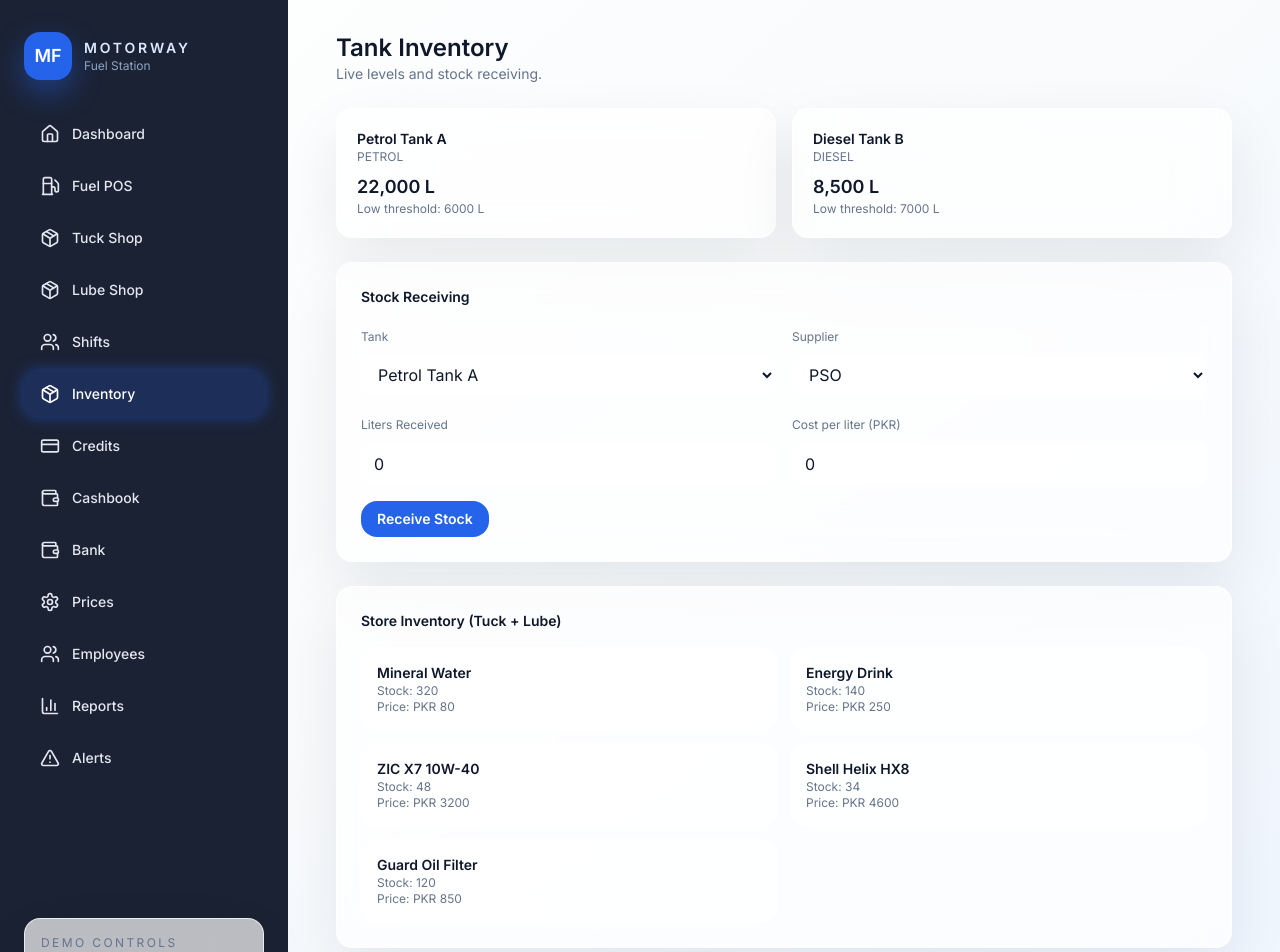
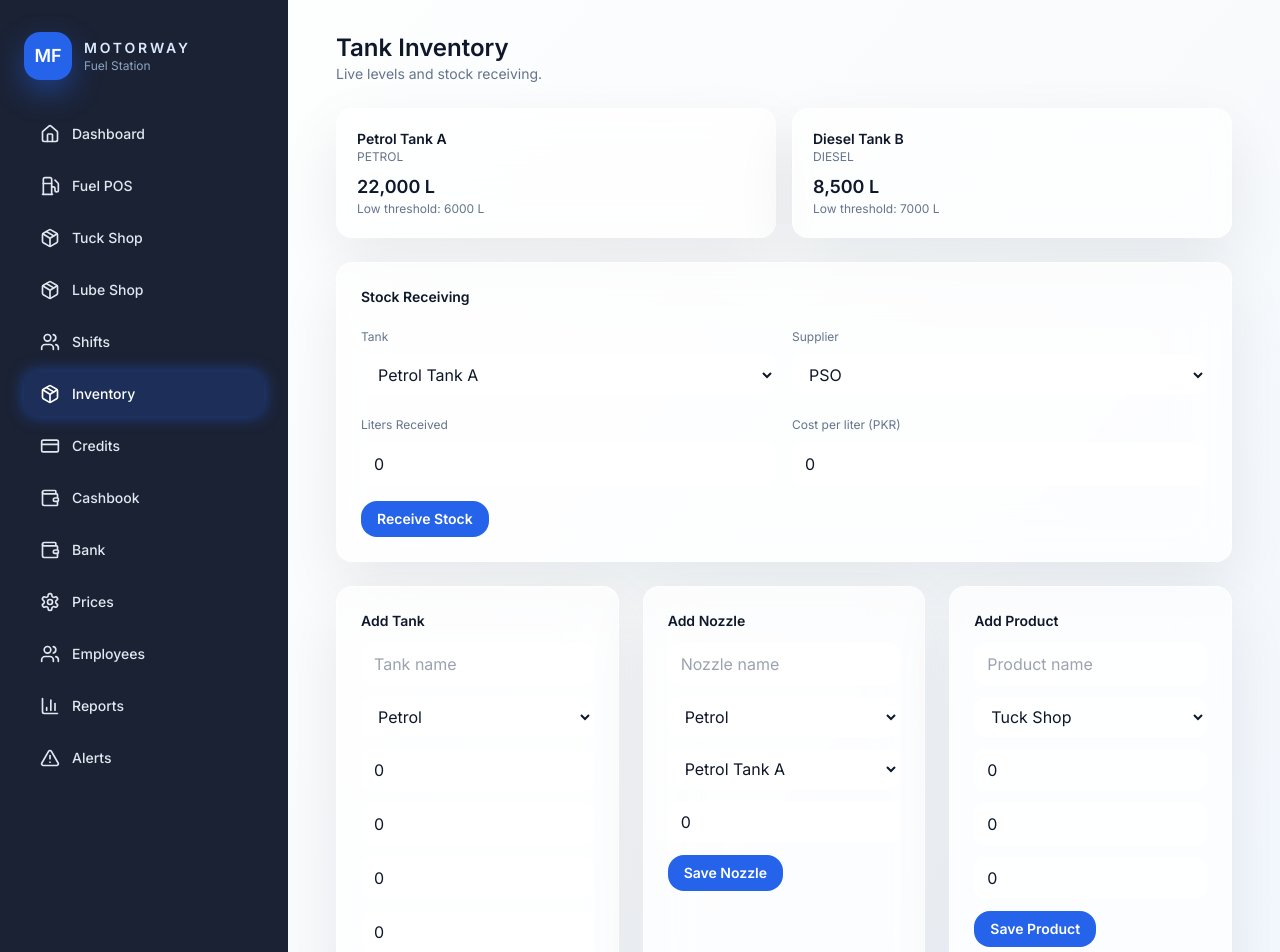
Before and after one commit to umii143/motorway-petroleum-web, a React (Vite) app: page /inventory in a window 1280 px wide. Shown: the top 952 px of the page. Built offline with nearby package versions, Linux system fonts and the light colour scheme.

Commit message:
Add inventory setup forms for tanks and products

```diff
--- a/src/pages/InventoryPage.tsx
+++ b/src/pages/InventoryPage.tsx
@@ -7,12 +7,91 @@ export default function InventoryPage() {
   const [liters, setLiters] = useState(0);
   const [cost, setCost] = useState(0);
   const [supplierId, setSupplierId] = useState(state.supplierLedgers[0]?.id ?? "");
+  const [newTankName, setNewTankName] = useState("");
+  const [newTankFuel, setNewTankFuel] = useState<"petrol" | "diesel">("petrol");
+  const [newTankCapacity, setNewTankCapacity] = useState(0);
+  const [newTankCurrent, setNewTankCurrent] = useState(0);
+  const [newTankThreshold, setNewTankThreshold] = useState(0);
+  const [newTankCost, setNewTankCost] = useState(0);
+  const [newNozzleName, setNewNozzleName] = useState("");
+  const [newNozzleFuel, setNewNozzleFuel] = useState<"petrol" | "diesel">("petrol");
+  const [newNozzleTank, setNewNozzleTank] = useState(state.tanks[0]?.id ?? "");
+  const [newNozzleOpening, setNewNozzleOpening] = useState(0);
+  const [newProductName, setNewProductName] = useState("");
+  const [newProductCategory, setNewProductCategory] = useState<"tuck" | "lube">("tuck");
+  const [newProductPrice, setNewProductPrice] = useState(0);
+  const [newProductCost, setNewProductCost] = useState(0);
+  const [newProductStock, setNewProductStock] = useState(0);
 
   const handleReceive = () => {
     if (liters <= 0 || cost <= 0) return;
     dispatch({ type: "RECEIVE_STOCK", payload: { tankId, liters, costPerLiter: cost, supplierId } });
     setLiters(0);
     setCost(0);
+  };
+
+  const handleAddTank = () => {
+    if (
+      !newTankName ||
+      newTankCapacity <= 0 ||
+      newTankThreshold < 0 ||
+      newTankCost <= 0
+    ) {
+      return;
+    }
+    dispatch({
+      type: "ADD_TANK",
+      payload: {
+        id: crypto.randomUUID(),
+        name: newTankName,
+        fuelType: newTankFuel,
+        capacityLiters: newTankCapacity,
+        currentLiters: newTankCurrent,
+        lowThresholdLiters: newTankThreshold,
+        costPricePerLiter: newTankCost,
+      },
+    });
+    setNewTankName("");
+    setNewTankCapacity(0);
+    setNewTankCurrent(0);
+    setNewTankThreshold(0);
+    setNewTankCost(0);
+  };
+
+  const handleAddNozzle = () => {
+    if (!newNozzleName || !newNozzleTank) return;
+    dispatch({
+      type: "ADD_NOZZLE",
+      payload: {
+        id: crypto.randomUUID(),
+        name: newNozzleName,
+        fuelType: newNozzleFuel,
+        tankId: newNozzleTank,
+        meterOpening: newNozzleOpening,
+        meterClosing: newNozzleOpening,
+      },
+    });
+    setNewNozzleName("");
+    setNewNozzleOpening(0);
+  };
+
+  const handleAddProduct = () => {
+    if (!newProductName || newProductPrice <= 0 || newProductCost <= 0) return;
+    dispatch({
+      type: "ADD_PRODUCT",
+      payload: {
+        id: crypto.randomUUID(),
+        name: newProductName,
+        category: newProductCategory,
+        price: newProductPrice,
+        costPrice: newProductCost,
+        stock: newProductStock,
+      },
+    });
+    setNewProductName("");
+    setNewProductPrice(0);
+    setNewProductCost(0);
+    setNewProductStock(0);
   };
 
   return (
@@ -91,6 +170,147 @@ export default function InventoryPage() {
         </button>
       </div>
 
+      <div className="grid gap-6 lg:grid-cols-3">
+        <div className="glass-card p-6 space-y-3">
+          <h2 className="text-sm font-semibold">Add Tank</h2>
+          <input
+            className="w-full rounded-xl border border-white/70 bg-white/70 px-3 py-2"
+            value={newTankName}
+            onChange={(event) => setNewTankName(event.target.value)}
+            placeholder="Tank name"
+          />
+          <select
+            className="w-full rounded-xl border border-white/70 bg-white/70 px-3 py-2"
+            value={newTankFuel}
+            onChange={(event) => setNewTankFuel(event.target.value as "petrol" | "diesel")}
+          >
+            <option value="petrol">Petrol</option>
+            <option value="diesel">Diesel</option>
+          </select>
+          <input
+            type="number"
+            className="w-full rounded-xl border border-white/70 bg-white/70 px-3 py-2"
+            value={newTankCapacity}
+            onChange={(event) => setNewTankCapacity(Number(event.target.value))}
+            placeholder="Capacity (L)"
+          />
+          <input
+            type="number"
+            className="w-full rounded-xl border border-white/70 bg-white/70 px-3 py-2"
+            value={newTankCurrent}
+            onChange={(event) => setNewTankCurrent(Number(event.target.value))}
+            placeholder="Current liters"
+          />
+          <input
+            type="number"
+            className="w-full rounded-xl border border-white/70 bg-white/70 px-3 py-2"
+            value={newTankThreshold}
+            onChange={(event) => setNewTankThreshold(Number(event.target.value))}
+            placeholder="Low threshold"
+          />
+          <input
+            type="number"
+            className="w-full rounded-xl border border-white/70 bg-white/70 px-3 py-2"
+            value={newTankCost}
+            onChange={(event) => setNewTankCost(Number(event.target.value))}
+            placeholder="Cost per liter"
+          />
+          <button
+            className="rounded-2xl bg-royal px-4 py-2 text-sm font-semibold text-white"
+            onClick={handleAddTank}
+          >
+            Save Tank
+          </button>
+        </div>
+
+        <div className="glass-card p-6 space-y-3">
+          <h2 className="text-sm font-semibold">Add Nozzle</h2>
+          <input
+            className="w-full rounded-xl border border-white/70 bg-white/70 px-3 py-2"
+            value={newNozzleName}
+            onChange={(event) => setNewNozzleName(event.target.value)}
+            placeholder="Nozzle name"
+          />
+          <select
+            className="w-full rounded-xl border border-white/70 bg-white/70 px-3 py-2"
+            value={newNozzleFuel}
+            onChange={(event) => setNewNozzleFuel(event.target.value as "petrol" | "diesel")}
+          >
+            <option value="petrol">Petrol</option>
+            <option value="diesel">Diesel</option>
+          </select>
+          <select
+            className="w-full rounded-xl border border-white/70 bg-white/70 px-3 py-2"
+            value={newNozzleTank}
+            onChange={(event) => setNewNozzleTank(event.target.value)}
+          >
+            {state.tanks.map((tank) => (
+              <option key={tank.id} value={tank.id}>
+                {tank.name}
+              </option>
+            ))}
+          </select>
+          <input
+            type="number"
+            className="w-full rounded-xl border border-white/70 bg-white/70 px-3 py-2"
+            value={newNozzleOpening}
+            onChange={(event) => setNewNozzleOpening(Number(event.target.value))}
+            placeholder="Opening meter"
+          />
+          <button
+            className="rounded-2xl bg-royal px-4 py-2 text-sm font-semibold text-white"
+            onClick={handleAddNozzle}
+          >
+            Save Nozzle
+          </button>
+        </div>
+
+        <div className="glass-card p-6 space-y-3">
+          <h2 className="text-sm font-semibold">Add Product</h2>
+          <input
+            className="w-full rounded-xl border border-white/70 bg-white/70 px-3 py-2"
+            value={newProductName}
+            onChange={(event) => setNewProductName(event.target.value)}
+            placeholder="Product name"
+          />
+          <select
+            className="w-full rounded-xl border border-white/70 bg-white/70 px-3 py-2"
+            value={newProductCategory}
+            onChange={(event) => setNewProductCategory(event.target.value as "tuck" | "lube")}
+          >
+            <option value="tuck">Tuck Shop</option>
+            <option value="lube">Lube Shop</option>
+          </select>
+          <input
+            type="number"
+            className="w-full rounded-xl border border-white/70 bg-white/70 px-3 py-2"
+            value={newProductPrice}
+            onChange={(event) => setNewProductPrice(Number(event.target.value))}
+            placeholder="Selling price"
+          />
+          <input
+            type="number"
+            className="w-full rounded-xl border border-white/70 bg-white/70 px-3 py-2"
+            value={newProductCost}
+            onChange={(event) => setNewProductCost(Number(event.target.value))}
+            placeholder="Cost price"
+          />
+          <input
+            type="number"
+            className="w-full rounded-xl border border-white/70 bg-white/70 px-3 py-2"
+            value={newProductStock}
+            onChange={(event) => setNewProductStock(Number(event.target.value))}
+            placeholder="Opening stock"
+          />
+          <button
+            className="rounded-2xl bg-royal px-4 py-2 text-sm font-semibold text-white"
+            onClick={handleAddProduct}
+          >
+            Save Product
+          </button>
+        </div>
+      </div>
+
       <div className="glass-card p-6">
         <h2 className="text-sm font-semibold">Store Inventory (Tuck + Lube)</h2>
         <div className="mt-4 grid gap-3 md:grid-cols-2">
--- a/src/store/reducer.ts
+++ b/src/store/reducer.ts
@@ -7,6 +7,12 @@ export function reducer(state: AppState, action: Action): AppState {
       return action.payload;
     case "RESET":
       return action.payload;
+    case "ADD_TANK":
+      return { ...state, tanks: [...state.tanks, action.payload] };
+    case "ADD_NOZZLE":
+      return { ...state, nozzles: [...state.nozzles, action.payload] };
+    case "ADD_PRODUCT":
+      return { ...state, products: [...state.products, action.payload] };
     case "ADD_SALE": {
       const sale: Sale = action.payload;
       const updatedTanks = state.tanks.map((tank) => {
--- a/src/store/types.ts
+++ b/src/store/types.ts
@@ -125,6 +125,9 @@ export interface AppState {
 
 export type Action =
   | { type: "SEED"; payload: AppState }
+  | { type: "ADD_TANK"; payload: Tank }
+  | { type: "ADD_NOZZLE"; payload: Nozzle }
+  | { type: "ADD_PRODUCT"; payload: Product }
   | { type: "ADD_SALE"; payload: Sale }
   | { type: "ADD_EXPENSE"; payload: Expense }
   | { type: "ADD_BANK_DEPOSIT"; payload: BankDeposit }
```
